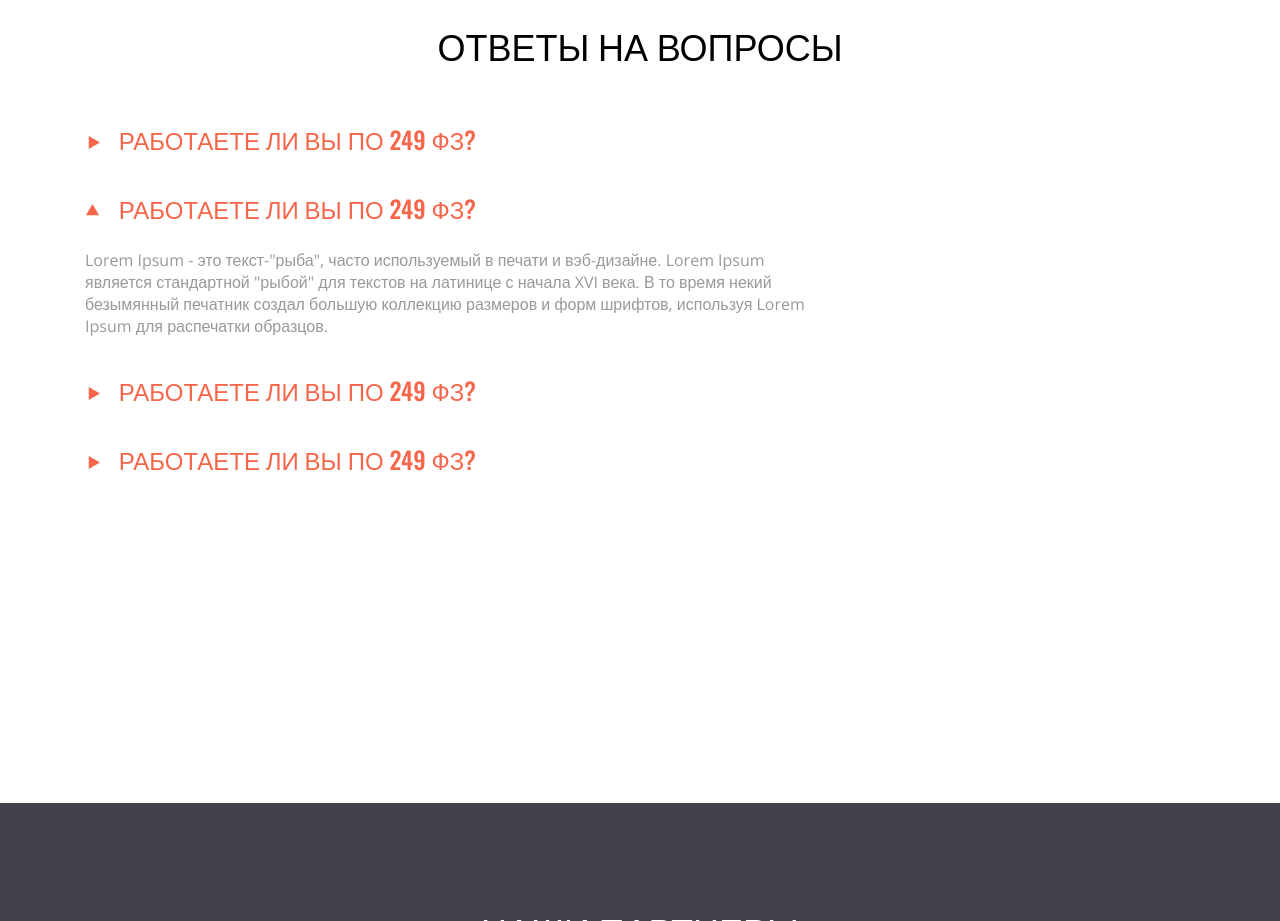
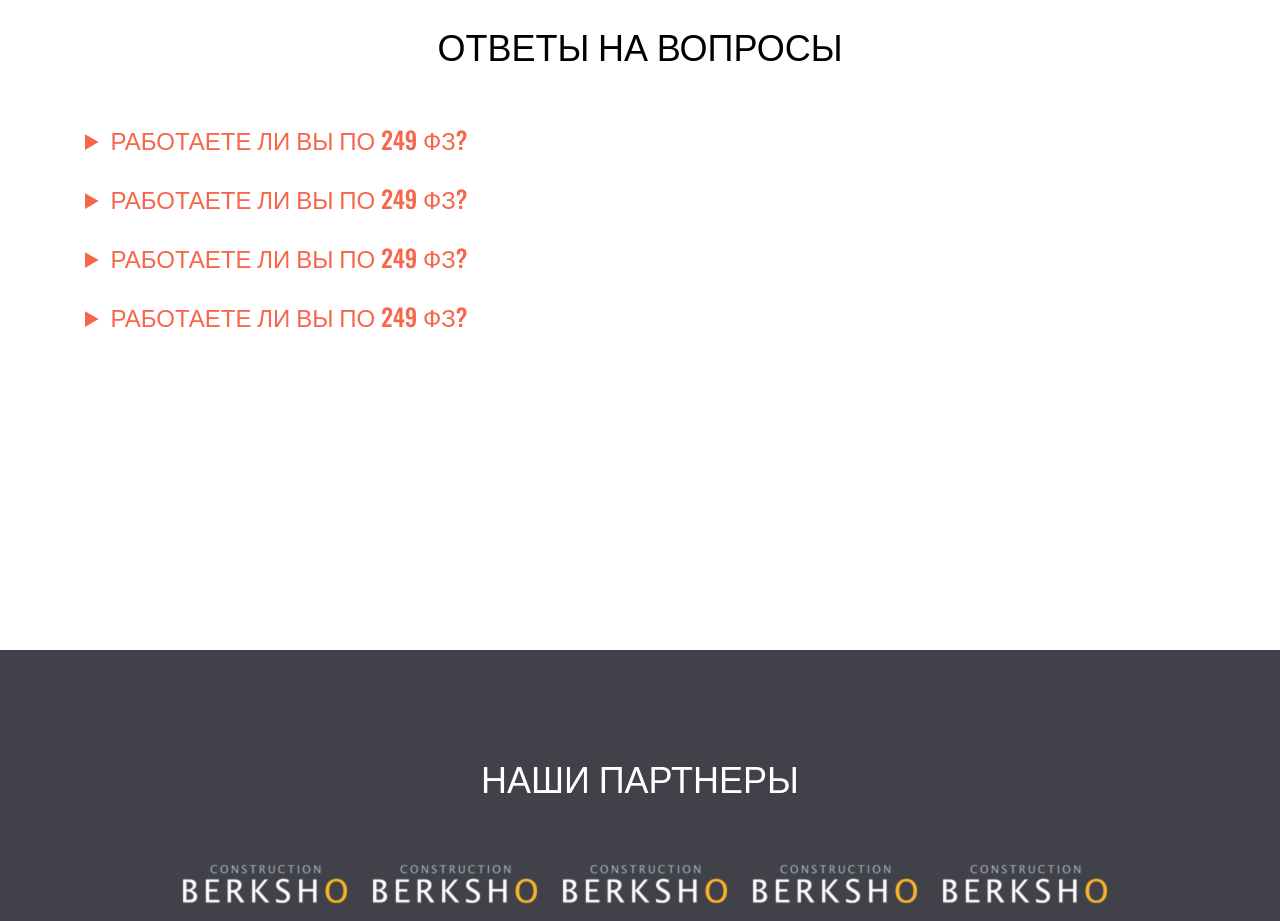
Before and after one commit to KarelinIvan/test_site, a plain HTML site: page index.html in a window 1280 px wide. Shown: the part 5420-6341 px from the top of the page. Drawn offline with nearby package versions, Linux system fonts and the light colour scheme.

Commit message:
41-й коммит

```diff
--- a/css/style.css
+++ b/css/style.css
@@ -291,30 +291,10 @@ body {
     color: var(--accent-color);
     margin-bottom: 23px;
 }
-.text__h3_question.text__h3_close {
-    margin-bottom: 33px;
-}
 .text__p_question {
     margin-bottom: 35px;
     color: var(--gray-color);
     max-width: 730px;
-}
-.text__h3_question.text__h3_open::before,
-.text__h3_question.text__h3_close::before {
-    content: "";
-    display: inline-block;
-    width: 15px;
-    height: 15px;
-    background-image: url(../img/question\ close.svg);
-    background-repeat: no-repeat;
-    background-position: center;
-    margin-right: 13px;
-}
-.text__h3_question.text__h3_open::before {
-    transform: rotate(-90deg);
-}
-.text__h3_question.text__h3_close + .text__p_question {
-    display: none;
 }
 .parthners {
     background-color: var(--dark-color);
--- a/index.html
+++ b/index.html
@@ -259,10 +259,10 @@
 			<div class="container">
 				<h2 class="text__h2 text__h2_question">Ответы на вопросы</h2>
 				<div class="question__items">
-					<div class="question__item">
-						<h3 class="text__h3 text__h3_question text__h3_close">
+					<details class="question__item">
+						<summary class="text__h3 text__h3_question">
 							Работаете ли вы по 249 ФЗ?
-						</h3>
+						</summary>
 						<p class="text__p text__p_question">
 							Lorem Ipsum - это текст-"рыба", часто используемый в
 							печати и вэб-дизайне. Lorem Ipsum является
@@ -271,11 +271,11 @@
 							создал большую коллекцию размеров и форм шрифтов,
 							используя Lorem Ipsum для распечатки образцов.
 						</p>
-					</div>
-					<div class="question__item">
-						<h3 class="text__h3 text__h3_question text__h3_open">
+					</details>
+					<details class="question__item">
+						<summary class="text__h3 text__h3_question">
 							Работаете ли вы по 249 ФЗ?
-						</h3>
+						</summary>
 						<p class="text__p text__p_question">
 							Lorem Ipsum - это текст-"рыба", часто используемый в
 							печати и вэб-дизайне. Lorem Ipsum является
@@ -284,11 +284,11 @@
 							создал большую коллекцию размеров и форм шрифтов,
 							используя Lorem Ipsum для распечатки образцов.
 						</p>
-					</div>
-					<div class="question__item">
-						<h3 class="text__h3 text__h3_question text__h3_close">
+					</details>
+					<details class="question__item">
+						<summary class="text__h3 text__h3_question">
 							Работаете ли вы по 249 ФЗ?
-						</h3>
+						</summary>
 						<p class="text__p text__p_question">
 							Lorem Ipsum - это текст-"рыба", часто используемый в
 							печати и вэб-дизайне. Lorem Ipsum является
@@ -297,11 +297,11 @@
 							создал большую коллекцию размеров и форм шрифтов,
 							используя Lorem Ipsum для распечатки образцов.
 						</p>
-					</div>
-					<div class="question__item">
-						<h3 class="text__h3 text__h3_question text__h3_close">
+					</details>
+					<details class="question__item">
+						<summary class="text__h3 text__h3_question">
 							Работаете ли вы по 249 ФЗ?
-						</h3>
+						</summary>
 						<p class="text__p text__p_question">
 							Lorem Ipsum - это текст-"рыба", часто используемый в
 							печати и вэб-дизайне. Lorem Ipsum является
@@ -310,7 +310,7 @@
 							создал большую коллекцию размеров и форм шрифтов,
 							используя Lorem Ipsum для распечатки образцов.
 						</p>
-					</div>
+					</details>
 				</div>
 			</div>
 		</section>
```
Also changed, not shown: img/question close.svg (deleted).
